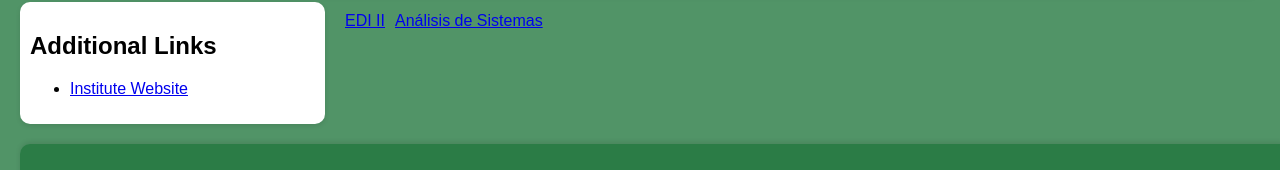
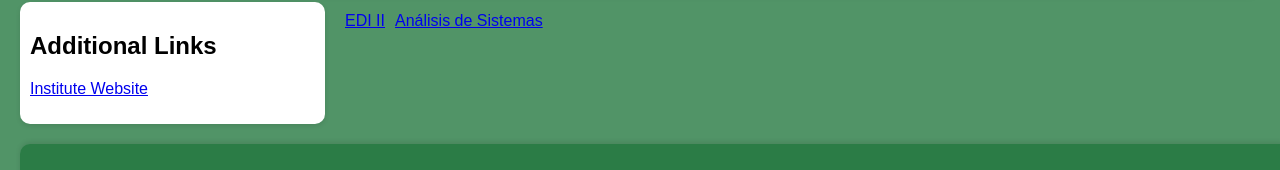
Before and after one commit to jmrodev/webpage-github, a plain HTML site: page index.html in a window 1280 px wide. Shown: the part 148-318 px from the top of the page. Drawn offline with Linux system fonts and the light colour scheme.

Commit message:
add styles for unordered lists and list items in styles.css

```diff
--- a/css/styles.css
+++ b/css/styles.css
@@ -91,6 +91,17 @@ section p {
   line-height: 1.6; /* Espaciado entre líneas */
 }
 
+ul {
+  list-style: none;
+  padding: 0;
+}
+
+li {
+  margin-bottom: 10px;
+}
+
+
+
 /* Estilos para pantallas grandes */
 @media (min-width: 768px) {
   body {
```
